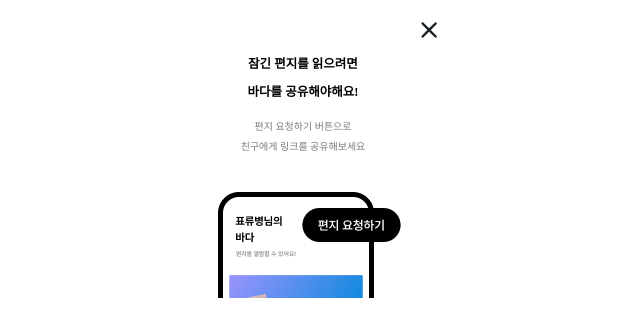
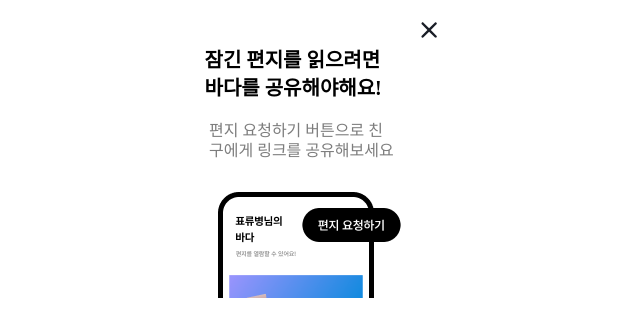
Before and after one commit to SopkathonTeam3/Client, a React (Vite) app: page /modal in a window 1280 px wide. Shown: the top 336 px of the page, without its empty margins (296-936 px from the left). Built offline with nearby package versions, Linux system fonts and the light colour scheme; what recoil-persist would draw is missing.

Commit message:
feat: ShareRequestModal 적용

```diff
--- a/src/components/Bottle.jsx
+++ b/src/components/Bottle.jsx
@@ -1,4 +1,4 @@
-import React from 'react';
+import React, { useEffect } from 'react';
 import styled from 'styled-components';
 // import { Icon } from './Icon/index';
 import BottleRight1 from './../assets/svgs/bottle_right_1.svg';
@@ -12,14 +12,21 @@ import BottleLeft4 from './../assets/svgs/bottle_left_4.svg';
 import BottleLeft8 from './../assets/svgs/bottle_left_8.svg';
 
 import LetterModal from './modal/LetterModal';
+import ShareRequestModal from './modal/ShareRequestModal';
 import PlusButtonImage from './../assets/svgs/plusButton.svg';
 import { useState } from 'react';
-
+import { useRecoilState } from 'recoil';
+import { shareReqModalAtom } from '../recoil/atoms/bottleAtom';
 const Bottle = ({ content1, content2, bottleId, remainDateCode, remainDay }) => {
   const rightMargin = bottleId % 2 === 1 ? '0px' : '120px';
   let backgroundImage = BottleLeft1;
   const [isOpen, setIsOpen] = useState(false);
+  const [isShare, setIsShare] = useRecoilState(shareReqModalAtom);
+  const [reqmodalOpen, setReqmodalOpen] = useState(false);
+  const [modalState, setModalState] = useState(false);
   console.log(remainDay);
+  // setIsShare(false);
+  console.log(isShare);
   if (bottleId % 2 === 1) {
     switch (remainDateCode) {
       case -4:
@@ -65,10 +72,24 @@ const Bottle = ({ content1, content2, bottleId, remainDateCode, remainDay }) =>
       alert('편지를 쓸 수 있는 날짜가 지났어요!');
     } else if (bottleId !== 1 && remainDay > 0) {
       alert(`편지 열람까지 ${remainDay}일 남았어요!`);
+    } else if (bottleId !== 1 && bottleId % 2 === 0 && remainDay <= 0 && !isShare) {
+      setReqmodalOpen(true);
+      console.log('reqModal open');
+    } else if (bottleId !== 1 && bottleId % 2 === 0 && remainDay <= 0 && isShare) {
+      setIsOpen(true);
+      console.log('on share ');
     } else {
       setIsOpen(true);
     }
   };
+
+  console.log(isShare);
+  useEffect(() => {
+    if (isShare) {
+      setModalState(false);
+      console.log('공유값 바뀜~');
+    }
+  }, [isShare]);
 
   return (
     <BottleContainer
@@ -87,6 +108,16 @@ const Bottle = ({ content1, content2, bottleId, remainDateCode, remainDay }) =>
           />
         </ModalWrapper>
       )}
+      {reqmodalOpen && (
+        <ModalWrapper className={isOpen ? 'modal' : ''}>
+          <ShareRequestModal reqClose={setReqmodalOpen} />
+        </ModalWrapper>
+      )}
+      {/* {isOpen && reqmodalOpen && !isShare && (
+        <ModalWrapper className={isOpen ? 'modal' : ''}>
+          <ShareRequestModal reqClose={setReqmodalOpen} />
+        </ModalWrapper>
+      )} */}
     </BottleContainer>
   );
 };
@@ -133,7 +164,7 @@ const ModalWrapper = styled.div`
   top: 0;
   bottom: 0;
 
-  background-color: rgba(0, 0, 0, 0.6);
+  background-color: rgba(0, 0, 0, 0.1);
 
   cursor: auto;
 `;
--- a/src/components/HomeHeader.jsx
+++ b/src/components/HomeHeader.jsx
@@ -1,19 +1,20 @@
 import React, { useEffect, useState, useCallback } from 'react';
 import styled from 'styled-components';
 
-import { useRecoilValue } from 'recoil';
+import { useRecoilValue, useRecoilState } from 'recoil';
 import { getBottleSelector } from '../recoil/selectors/selector';
 import { CopyToClipboard } from 'react-copy-to-clipboard';
-
+import { shareReqModalAtom } from '../recoil/atoms/bottleAtom';
 const HomeHeader = ({ userid, roomid }) => {
   const [userName, setUserName] = useState();
   const [remainDays, setRemainDays] = useState();
   const [copied, setCopied] = useState(false);
-
+  const [isShare, setIsShare] = useRecoilState(shareReqModalAtom);
   const handleCopyClipBoard = () => {
     alert('클립보드에 편지 전달 링크가 복사되었어요!');
+    setIsShare(1);
   };
-
+  console.log('isShare ' + isShare);
   const onCopy = useCallback(() => {
     setCopied(true);
   });
--- a/src/components/modal/ShareRequestModal.jsx
+++ b/src/components/modal/ShareRequestModal.jsx
@@ -3,20 +3,23 @@ import styled from 'styled-components';
 import share from '../../assets/img/share.png';
 import modalClose from '../../assets/svgs/modal_close.svg';
 
-const ShareRequestModal = () => {
+const ShareRequestModal = ({ reqClose }) => {
+  const handleModalClose = e => {
+    reqClose(false);
+    e.stopPropagation();
+  };
   return (
     <St.ModalWrapper>
       <St.CloseWrapper>
-        <img src={modalClose} alt="모달 닫기 버튼" />
+        <img
+          src={modalClose}
+          alt="모달 닫기 버튼"
+          onClick={handleModalClose}
+          style={{ cursor: 'pointer' }}
+        />
       </St.CloseWrapper>
-      <St.ModalTitle>
-        <p>잠긴 편지를 읽으려면 </p>
-        <p> 바다를 공유해야해요!</p>
-      </St.ModalTitle>
-      <St.ModalSubTitle>
-        <p> 편지 요청하기 버튼으로</p>
-        <p> 친구에게 링크를 공유해보세요</p>
-      </St.ModalSubTitle>
+      <St.ModalTitle>잠긴 편지를 읽으려면 바다를 공유해야해요!</St.ModalTitle>
+      <St.ModalSubTitle>편지 요청하기 버튼으로 친구에게 링크를 공유해보세요</St.ModalSubTitle>
       <img style={{ width: '29.3rem', height: '12.9rem' }} src={share} alt="물병" />
     </St.ModalWrapper>
   );
@@ -34,6 +37,7 @@ const St = {
     width: 29.3rem;
     height: 29.8rem;
 
+    background-color: white;
     border-radius: 2rem;
   `,
   CloseWrapper: styled.div`
@@ -50,8 +54,9 @@ const St = {
     align-items: center;
     flex-direction: column;
 
-    width: 16.7rem;
+    width: 19.7rem;
     height: 5.6rem;
+    margin-bottom: 10px;
     ${({ theme }) => theme.text.subtitle2};
   `,
 
--- a/src/recoil/atoms/bottleAtom.js
+++ b/src/recoil/atoms/bottleAtom.js
@@ -25,3 +25,9 @@ export const modalAtom = atom({
     value: 1,
   },
 });
+
+export const shareReqModalAtom = atom({
+  key: 'shareReqModalAtom',
+  default: 0,
+  // effects_UNSTABLE: [persistAtom],
+});
--- a/src/styles/theme.js
+++ b/src/styles/theme.js
@@ -17,7 +17,7 @@ const text = {
   subtitle0: 'font-weight: 700; font-size: 2.8rem; line-height: 3.8rem;',
   subtitle1: 'font-size: 1.8rem; font-weight: 600; line-height: 2.0rem',
   subtitle2: 'font-size: 2.0rem; font-weight: 700; line-height: 2.8rem',
-  body0: 'font-size: 2.4rem; font-weight: 400; line-height: 2.0rem',
+  // body0: 'font-size: 2.4rem; font-weight: 400; line-height: 2.0rem',
   body1: 'font-size: 1.8rem; font-weight: 400; line-height: 2.0rem',
   body2: 'font-size: 1.6rem; font-weight: 500; line-height: 2.0rem',
   body3: 'font-size: 1.4rem; font-weight: 400; line-height: 1.8rem',
```
